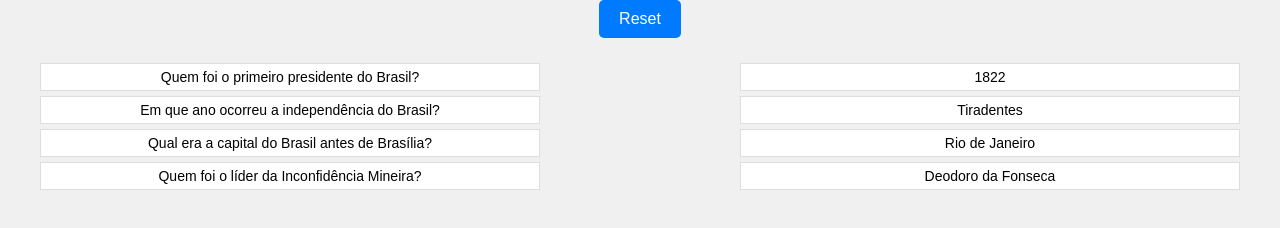
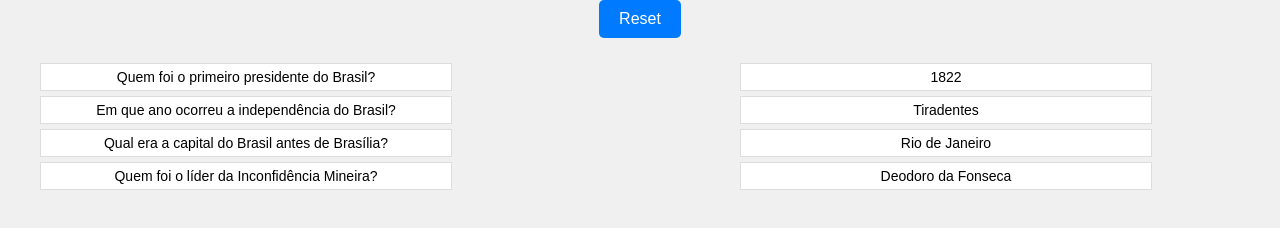
Before and after one commit to Motivamais/seta, a plain HTML site: page index.html in a window 1280 px wide. Drawn offline with Linux system fonts and the light colour scheme.

Commit message:
Update index.html

```diff
--- a/index.html
+++ b/index.html
@@ -40,6 +40,7 @@
             user-select: none;
             text-align: center;
             font-size: 14px; /* Adjust font size if needed */
+            width: 80%; /* Set width to 80% of its container */
         }
 
         .question.correct, .answer.correct {
```
